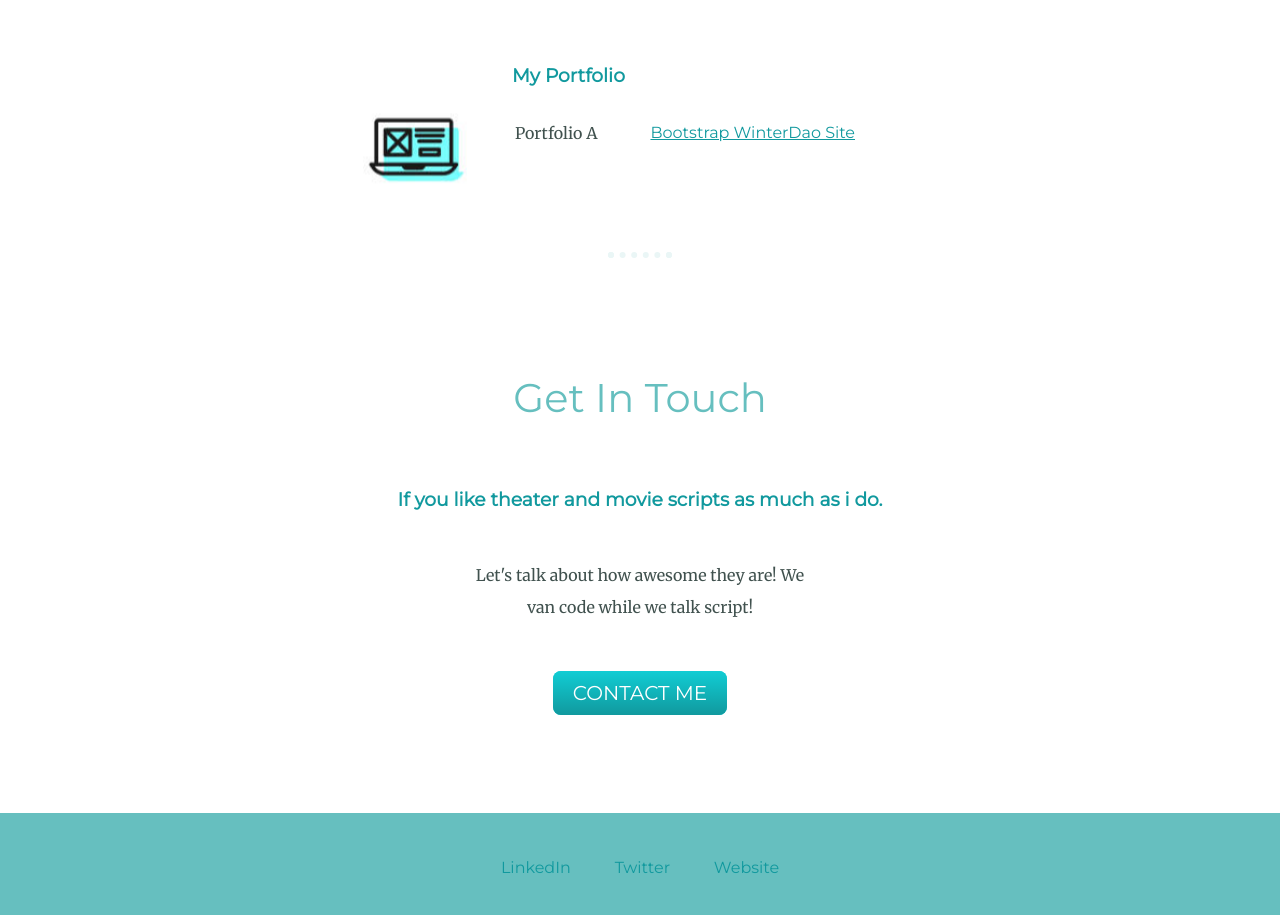
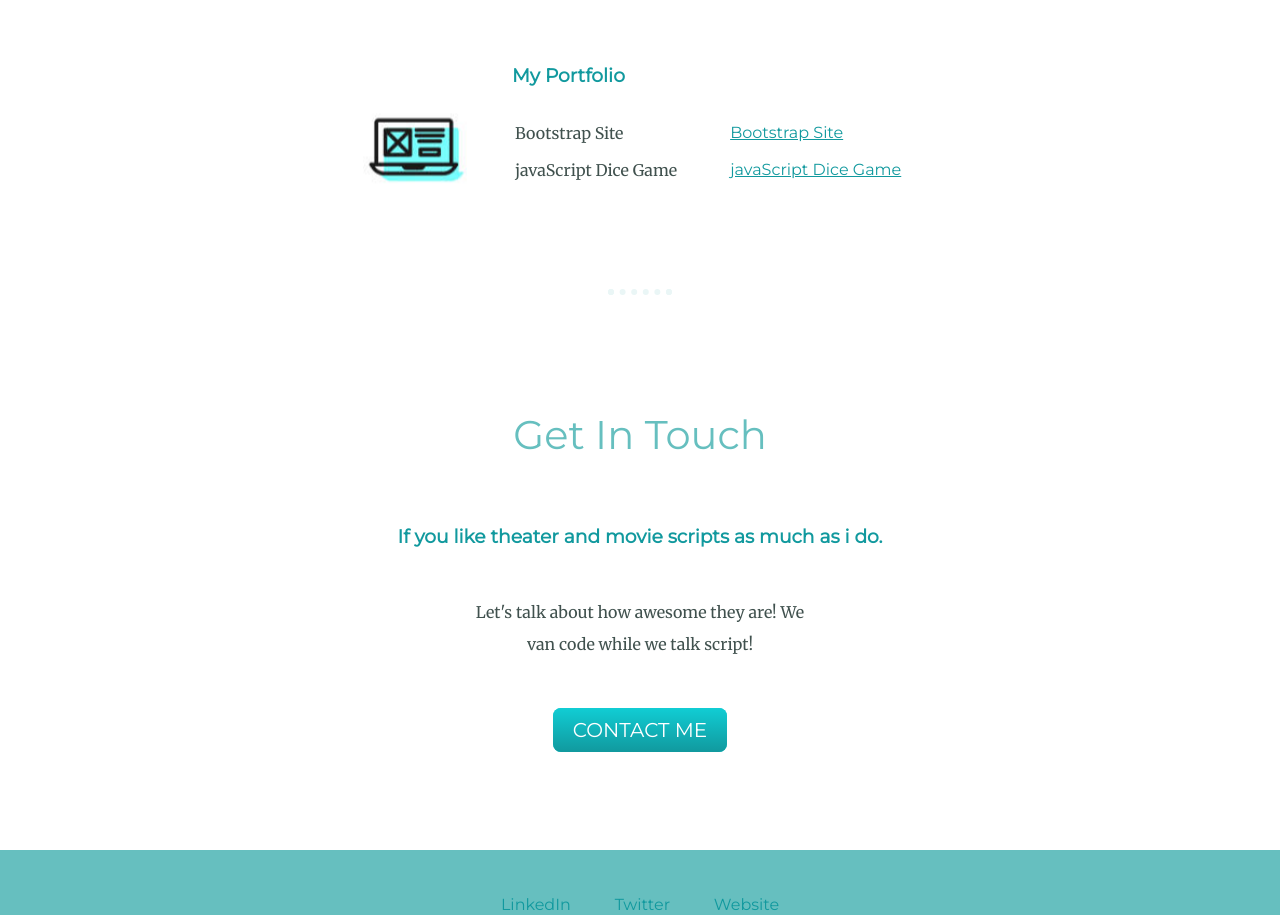
Before and after one commit to mrwinter09/portfolio, a plain HTML site: page index.html in a window 1280 px wide. Shown: the part 2264-3179 px from the top of the page. Drawn offline with Linux system fonts and the light colour scheme.

Commit message:
Update index.html

```diff
--- a/index.html
+++ b/index.html
@@ -66,8 +66,12 @@
                     <h3>My Portfolio</h3>
                     <table>
                         <tr>
-                            <td class="td_space">Portfolio A</td>
-                            <td><a class="td_link" href="https://mrwinter09.github.io/WinterDaoSite/">Bootstrap WinterDao Site</a></td>
+                            <td class="td_space">Bootstrap Site</td>
+                            <td><a class="td_link" href="https://mrwinter09.github.io/WinterDaoSite/">Bootstrap Site</a></td>
+                        </tr>
+                        <tr>
+                            <td class="td_space">javaScript Dice Game</td>
+                            <td><a class="td_link" href="https://mrwinter09.github.io/dicegame/">javaScript Dice Game</a></td>
                         </tr>
                     </table>
                 </div>
```
